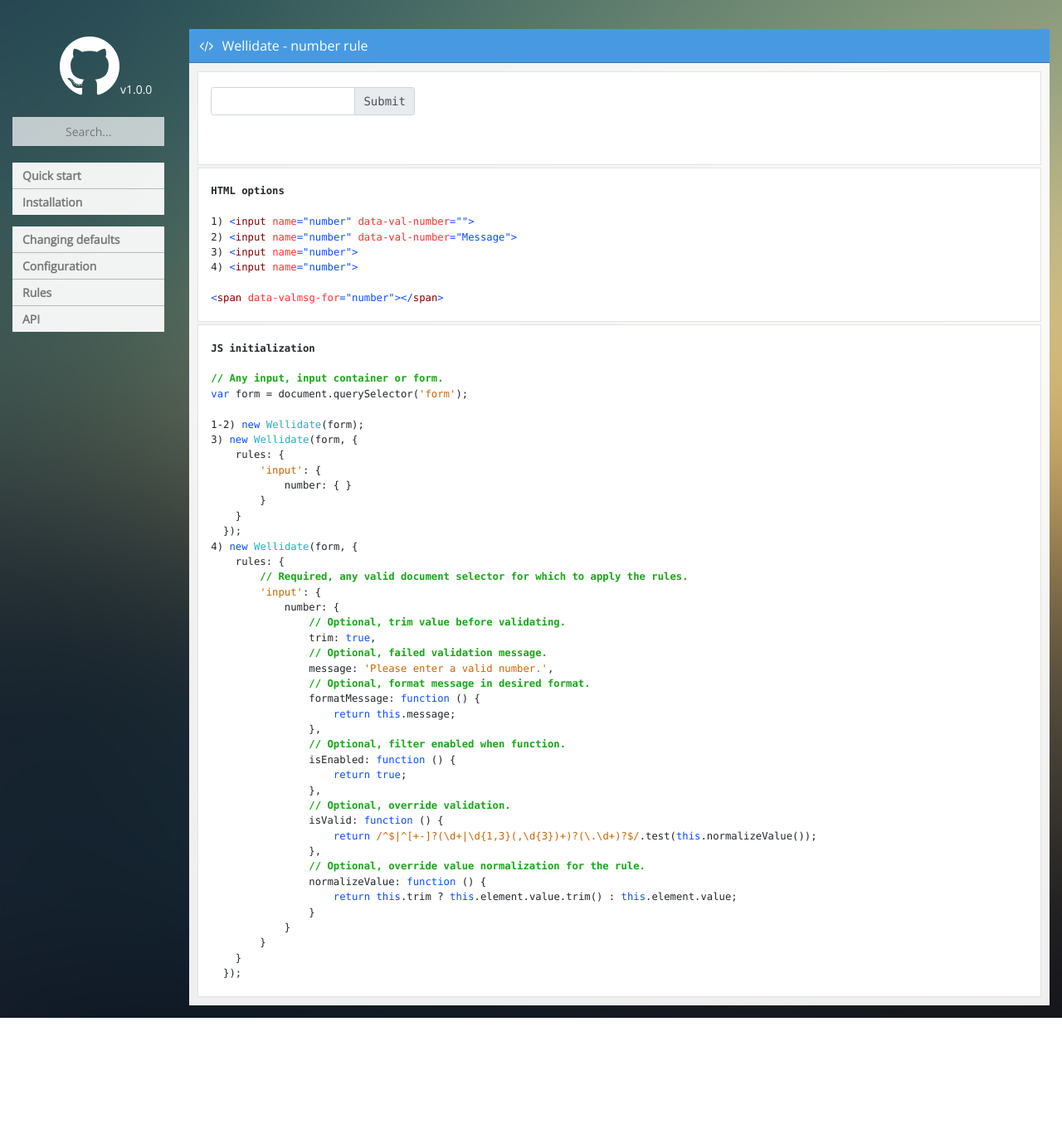
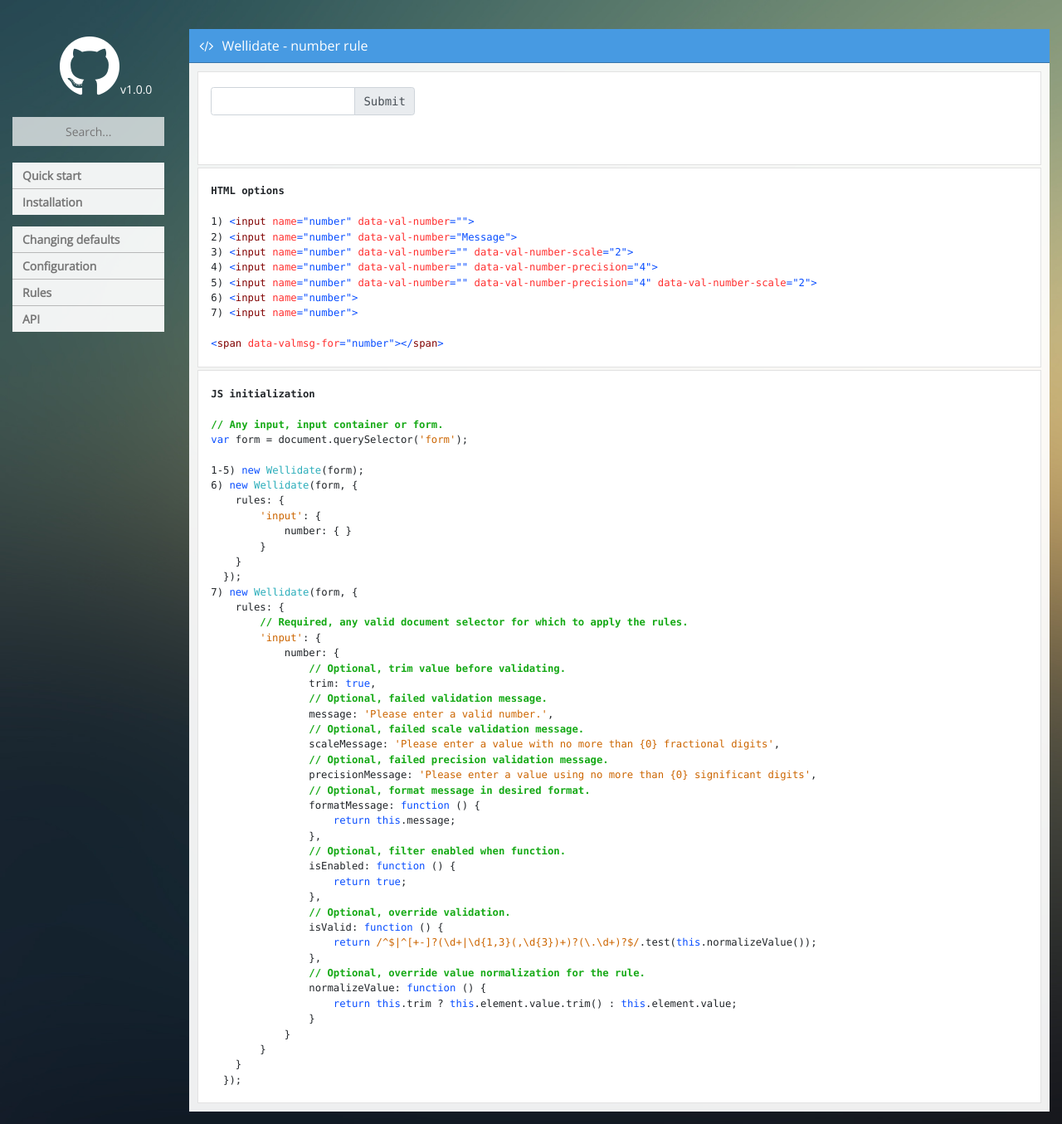
Before and after one commit to Atulin/Wellidate, a Jekyll site: the page built from docs/rules/number.html, in a window 1280 px wide. Shown: the whole page at 83% size. Built offline with Jekyll 4.4.1, drawn with Linux system fonts in a browser that asks for light colours; before the commit the page ends 1227 px from its top, so only the background shows below that.

Commit message:
Number scale validator
- Added support for validating number scale and precision.

```diff
--- a/docs/rules/number.html
+++ b/docs/rules/number.html
@@ -13,7 +13,7 @@
 <pre class="mb-1">
 <code>
 <div class="input-group mb-1 col-3">
-    <input class="form-control" name="number" data-val-number=""><div class="input-group-append"><button class="input-group-text btn-success">Submit</button></div>
+    <input class="form-control" name="number" data-val-number="" data-val-number-precision="4" data-val-number-scale="2"><div class="input-group-append"><button class="input-group-text btn-success">Submit</button></div>
 </div>
 <span data-valmsg-for="number"></span>
 </code>
@@ -25,8 +25,11 @@
 
 1) <span class="html">&lt;<span class="tag">input</span> <span class="attr">name</span>="number" <span class="attr">data-val-number</span>=""&gt;</span>
 2) <span class="html">&lt;<span class="tag">input</span> <span class="attr">name</span>="number" <span class="attr">data-val-number</span>="Message"&gt;</span>
-3) <span class="html">&lt;<span class="tag">input</span> <span class="attr">name</span>="number"&gt;</span>
-4) <span class="html">&lt;<span class="tag">input</span> <span class="attr">name</span>="number"&gt;</span>
+3) <span class="html">&lt;<span class="tag">input</span> <span class="attr">name</span>="number" <span class="attr">data-val-number</span>="" <span class="attr">data-val-number-scale</span>="2"&gt;</span>
+4) <span class="html">&lt;<span class="tag">input</span> <span class="attr">name</span>="number" <span class="attr">data-val-number</span>="" <span class="attr">data-val-number-precision</span>="4"&gt;</span>
+5) <span class="html">&lt;<span class="tag">input</span> <span class="attr">name</span>="number" <span class="attr">data-val-number</span>="" <span class="attr">data-val-number-precision</span>="4" <span class="attr">data-val-number-scale</span>="2"&gt;</span>
+6) <span class="html">&lt;<span class="tag">input</span> <span class="attr">name</span>="number"&gt;</span>
+7) <span class="html">&lt;<span class="tag">input</span> <span class="attr">name</span>="number"&gt;</span>
 
 <span class="html">&lt;<span class="tag">span</span> <span class="attr">data-valmsg-for</span>=&quot;number&quot;&gt;&lt;/<span class="tag">span</span>&gt;</span>
 </code>
@@ -38,15 +41,15 @@
 <span class="com">// Any input, input container or form.</span>
 <span class="kwd">var</span> form = document.querySelector(<span class="str">'form'</span>);
 
-1-2) <span class="kwd">new</span> <span class="cls">Wellidate</span>(form);
-3) <span class="kwd">new</span> <span class="cls">Wellidate</span>(form, {
+1-5) <span class="kwd">new</span> <span class="cls">Wellidate</span>(form);
+6) <span class="kwd">new</span> <span class="cls">Wellidate</span>(form, {
     rules: {
         <span class="str">'input'</span>: {
             number: { }
         }
     }
   });
-4) <span class="kwd">new</span> <span class="cls">Wellidate</span>(form, {
+7) <span class="kwd">new</span> <span class="cls">Wellidate</span>(form, {
     rules: {
         <span class="com">// Required, any valid document selector for which to apply the rules.</span>
         <span class="str">'input'</span>: {
@@ -55,6 +58,10 @@
                 trim: <span class="kwd">true</span>,
                 <span class="com">// Optional, failed validation message.</span>
                 message: <span class="str">'Please enter a valid number.'</span>,
+                <span class="com">// Optional, failed scale validation message.</span>
+                scaleMessage: <span class="str">'Please enter a value with no more than {0} fractional digits'</span>,
+                <span class="com">// Optional, failed precision validation message.</span>
+                precisionMessage: <span class="str">'Please enter a value using no more than {0} significant digits'</span>,
                 <span class="com">// Optional, format message in desired format.</span>
                 formatMessage: <span class="kwd">function</span> () {
                     <span class="kwd">return this</span>.message;
--- a/docs/scripts/wellidate.js
+++ b/docs/scripts/wellidate.js
@@ -1,5 +1,5 @@
 /*!
- * Wellidate 1.0.0
+ * Wellidate 1.1.0
  * https://github.com/NonFactors/Wellidate
  *
  * Copyright © NonFactors
@@ -216,8 +216,46 @@
             },
             number: {
                 message: 'Please enter a valid number.',
+                scaleMessage: 'Please enter a value with no more than {0} fractional digits',
+                precisionMessage: 'Please enter a value using no more than {0} significant digits',
                 isValid: function () {
-                    return /^$|^[+-]?(\d+|\d{1,3}(,\d{3})+)?(\.\d+)?$/.test(this.normalizeValue());
+                    var number = this;
+                    var value = number.normalizeValue();
+                    var scale = parseInt(number.scale) || 0;
+                    var precision = parseInt(number.precision);
+                    var isValid = /^$|^[+-]?(\d+|\d{1,3}(,\d{3})+)?(\.\d+)?$/.test(value);
+
+                    if (isValid && value && precision > 0) {
+                        number.isValidPrecision = number.digits(value.split('.')[0].replace(/^[-+,0]+/, '')) <= precision - scale;
+                        isValid = isValid && number.isValidPrecision;
+                    } else {
+                        number.isValidPrecision = true;
+                    }
+
+                    if (isValid && value.indexOf('.') >= 0) {
+                        number.isValidScale = number.digits(value.split('.')[1].replace(/0+$/, '')) <= scale;
+                        isValid = isValid && number.isValidScale;
+                    } else {
+                        number.isValidScale = true;
+                    }
+
+                    return isValid;
+                },
+                digits: function (value) {
+                    return value.split('').filter(function (e) {
+                        return !isNaN(e);
+                    }).length;
+                },
+                formatMessage: function () {
+                    var number = this;
+
+                    if (number.isValidPrecision === false && !number.isDataMessage) {
+                        return number.precisionMessage.replace('{0}', parseInt(number.precision) - (parseInt(number.scale) || 0));
+                    } else if (number.isValidScale === false && !number.isDataMessage) {
+                        return number.scaleMessage.replace('{0}', parseInt(number.scale) || 0);
+                    }
+
+                    return number.message;
                 }
             },
             digits: {
--- a/package.json
+++ b/package.json
@@ -1,6 +1,6 @@
 {
   "name": "wellidate",
-  "version": "1.0.0",
+  "version": "1.1.0",
   "description": "Client side javascript validation library",
   "main": "src/wellidate.js",
   "directories": {
```
Also changed, not shown: src/wellidate.js (+40 -2 lines).
